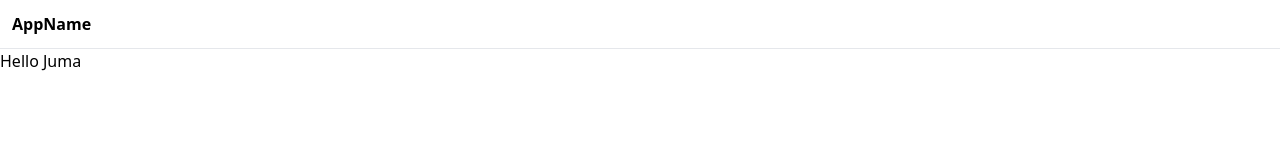
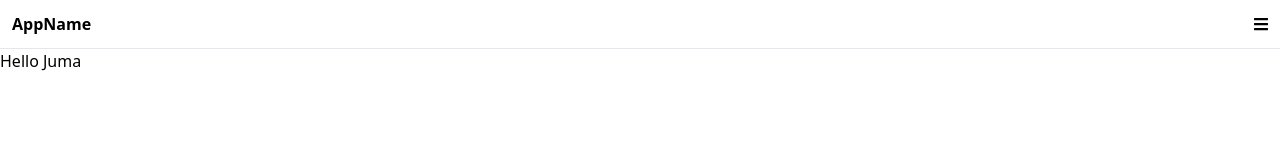
Before and after one commit to samueljuma/Learn-React, a React (Create React App) app in the folder my-app/: page / in a window 1280 px wide. Shown: the top 160 px of the page. Built offline with nearby package versions, Linux system fonts and the light colour scheme.

Commit message:
font-awsome icons in use

```diff
--- a/my-app/package.json
+++ b/my-app/package.json
@@ -3,6 +3,9 @@
   "version": "0.1.0",
   "private": true,
   "dependencies": {
+    "@fortawesome/fontawesome-svg-core": "^1.2.35",
+    "@fortawesome/free-solid-svg-icons": "^5.15.3",
+    "@fortawesome/react-fontawesome": "^0.1.14",
     "@testing-library/jest-dom": "^5.11.4",
     "@testing-library/react": "^11.1.0",
     "@testing-library/user-event": "^12.1.10",
--- a/my-app/src/Components/Header.js
+++ b/my-app/src/Components/Header.js
@@ -1,9 +1,13 @@
 import React from 'react'
+import Navigation from './Navigation'
 
 function Header(){
     return(
-        <header className='border-b font-bold p-3'>
-            AppName
+        <header className='border-b p-3 flex justify-between items-center'>
+            <span className="font-bold">
+                AppName
+            </span>
+            <Navigation/>
         </header>
     )
 }
--- /dev/null
+++ b/my-app/src/Components/Navigation.js
@@ -0,0 +1,15 @@
+import React from 'react'
+import {FontAwesomeIcon} from '@fortawesome/react-fontawesome'
+import {faBars} from '@fortawesome/free-solid-svg-icons'
+
+function Navigation(){
+    return(
+        <nav>
+            <FontAwesomeIcon
+                icon = {faBars}
+            />
+        </nav>
+    )
+}
+
+export default Navigation
```
Also changed, not shown: 2 other files (tests, documents, lock files or other folders).
